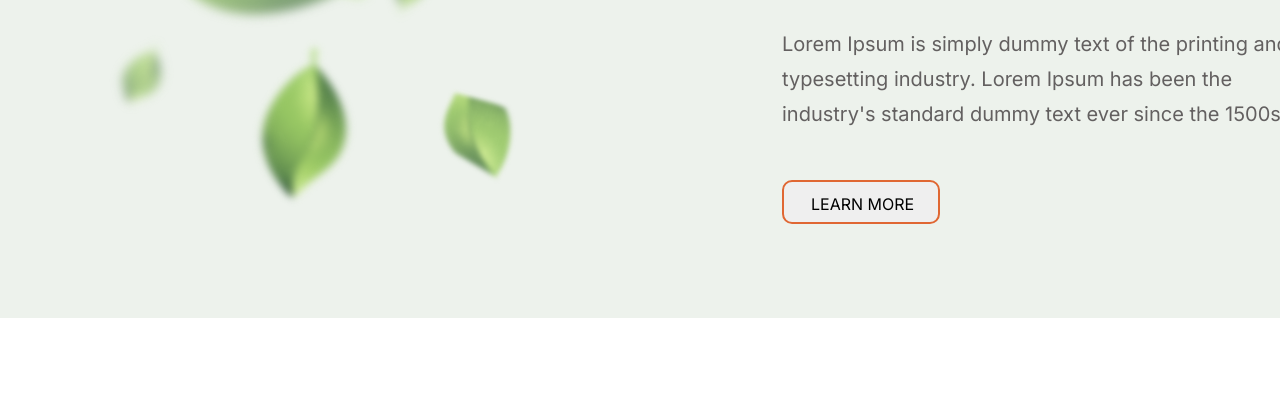
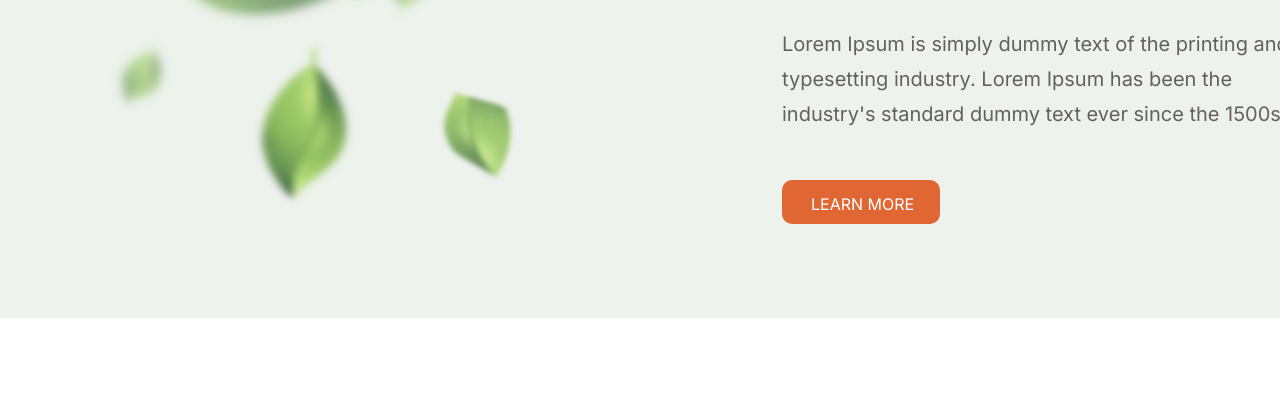
Before and after one commit to UlianaMakarova/plants, a plain HTML site: page plants/index.html in a window 1280 px wide. In both pictures the pointer is over the button "LEARN MORE". Shown: the part 348-756 px from the top of the page. Drawn offline with Linux system fonts and the light colour scheme; a web font is replaced by a local one.

Commit message:
feat: add hover to welcome buttons

```diff
--- a/plants/css/style.css
+++ b/plants/css/style.css
@@ -291,6 +291,7 @@ body{
 
     border: 2px solid #E06733;
     border-radius: 10px;
+    transition-duration: 0.4s;
 }
 .welcome_button .welcome_button_text{
     position: absolute;
@@ -312,6 +313,15 @@ body{
 
     color: #000000;
 }
+.welcome_button:hover{
+    background-color: #E06733;
+    color: #FFFFFF;
+}
+.welcome_button_text:hover{
+    background-color: #E06733;
+    color: #FFFFFF;
+}
+
 .about{
 
     position: absolute;
```
